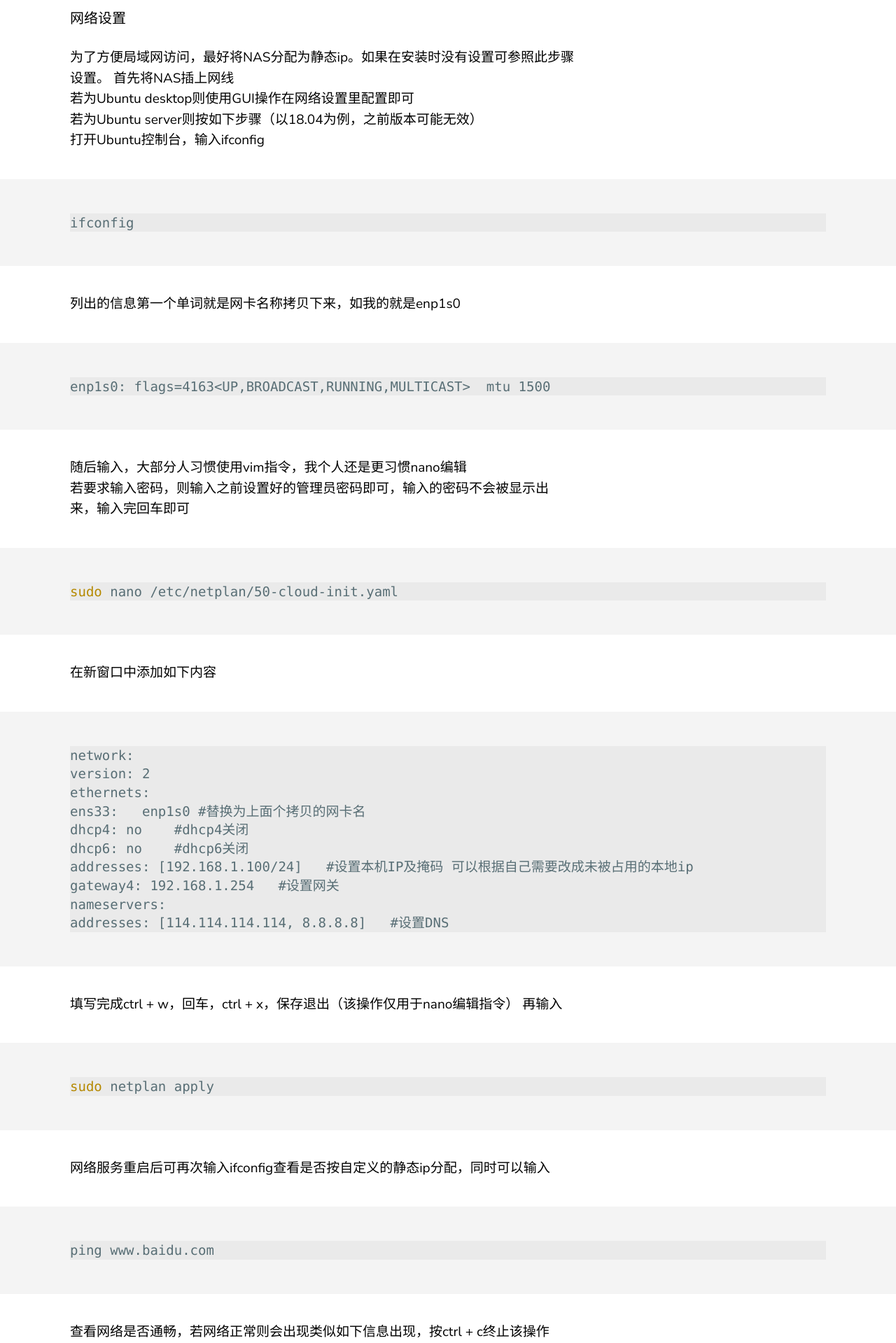
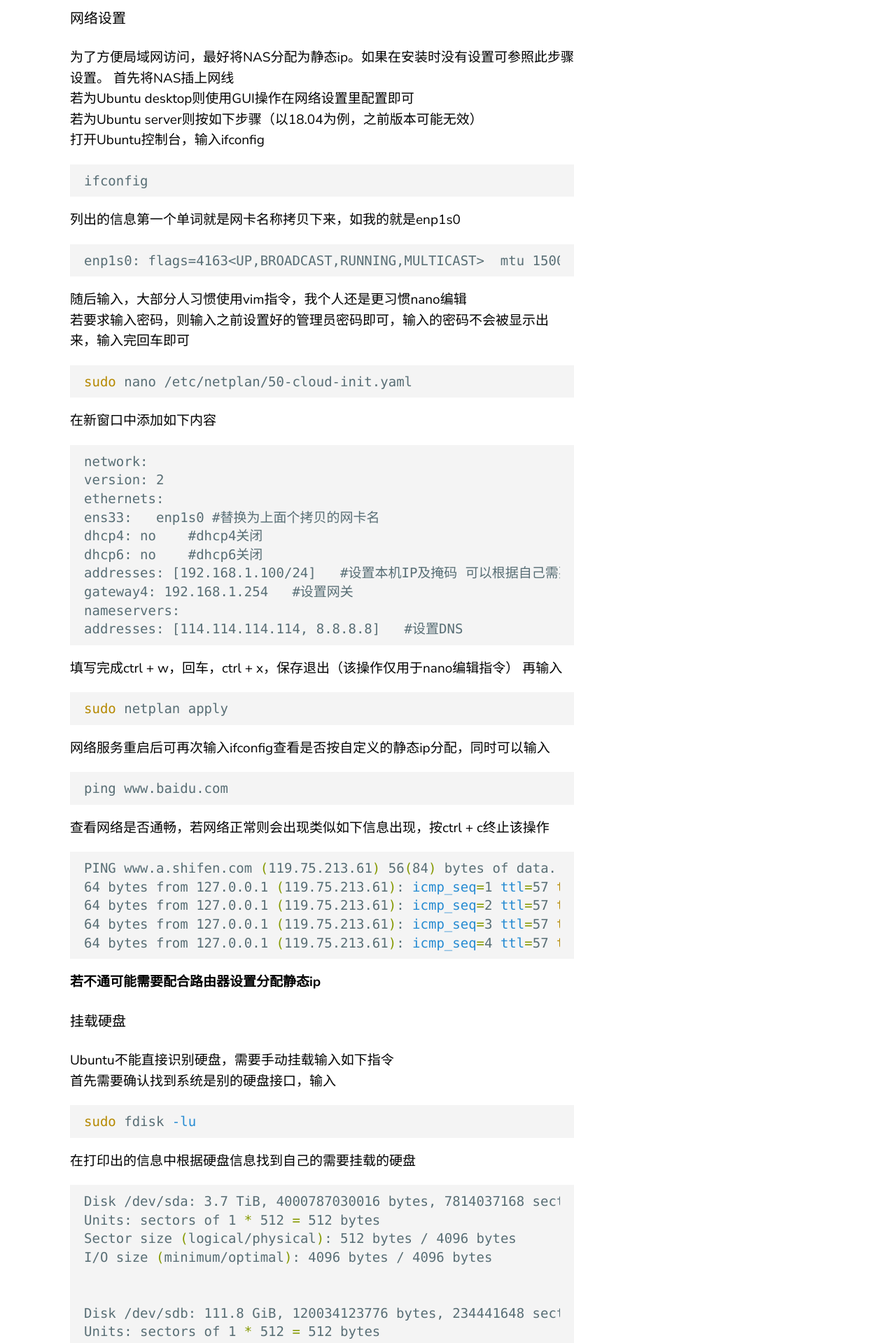
Before and after one commit to Warl-G/Warl-G.github.io, a Jekyll site: the page built from _posts/2018-10-19-DIY-NAS-02.md, in a window 1280 px wide. Shown: the part 1290-3209 px from the top of the page at 70% size. Built offline with Jekyll 4.4.1, drawn with Linux system fonts in a browser that asks for light colours; comment, search, counter and statistics services are not loaded.

Commit message:
update markdown

```diff
--- a/_config.yml
+++ b/_config.yml
@@ -42,7 +42,17 @@ texture:
 
 markdown: kramdown
 kramdown:
+  # Use GitHub flavored markdown, including triple backtick fenced code blocks
   input: GFM
+  # Jekyll 3 and GitHub Pages now only support rouge for syntax highlighting
+  syntax_highlighter: rouge
+
+exclude:
+  - Gemfile
+  - Gemfile.lock
+  - LICENSE
+  - CNAME
+
 
 
 # If you want to link only specific pages in your header, uncomment
--- a/_sass/_syntax.scss
+++ b/_sass/_syntax.scss
@@ -1,10 +1,10 @@
 @import 'ext/solarized-light';
 
 div.highlighter-rouge {
-	width: 100vw;
-	position: relative;
+	//width: 100vw;
+	//position: relative;
 	right: 150px;
-	margin: 40px 0;
+	//margin: 40px 0;
 }
 
 .highlight {
@@ -12,12 +12,14 @@ div.highlighter-rouge {
 }
 
 div.highlight {
-	padding: 30px 150px;
+	padding: 1px 150px;
 }
 
 pre.highlight, code {
 	font-family: 'Consolas', Menlo, monospace;
 	line-height: 1.4em;
 	tab-size: 4;
-	background-color: #eaeaea;
+	//background-color: #eaeaea;
+	margin-top: 5px;
+	margin-bottom: 5px;
 }
--- a/_sass/theme.scss
+++ b/_sass/theme.scss
@@ -200,7 +200,7 @@ footer {
 			right: 15px;
 		}
 		div.highlight {
-			padding: 30px 15px;
+			padding: 5px 15px;
 		}
 	}
 
@@ -210,7 +210,7 @@ footer {
 			right: 40px;
 		}
 		div.highlight {
-			padding: 30px 40px;
+			padding: 5px 20px;
 		}
 	}
 
@@ -220,7 +220,7 @@ footer {
 			right: 80px;
 		}
 		div.highlight {
-			padding: 30px 80px;
+			padding: 5px 20px;
 		}
 	}
 
@@ -230,7 +230,7 @@ footer {
 			right: 100px;
 		}
 		div.highlight {
-			padding: 30px 100px;
+			padding: 5px 20px;
 		}
 	}
 }
```
Also changed, not shown: _posts/2018-10-19-DIY-NAS-02.md (line endings or trailing spaces).
